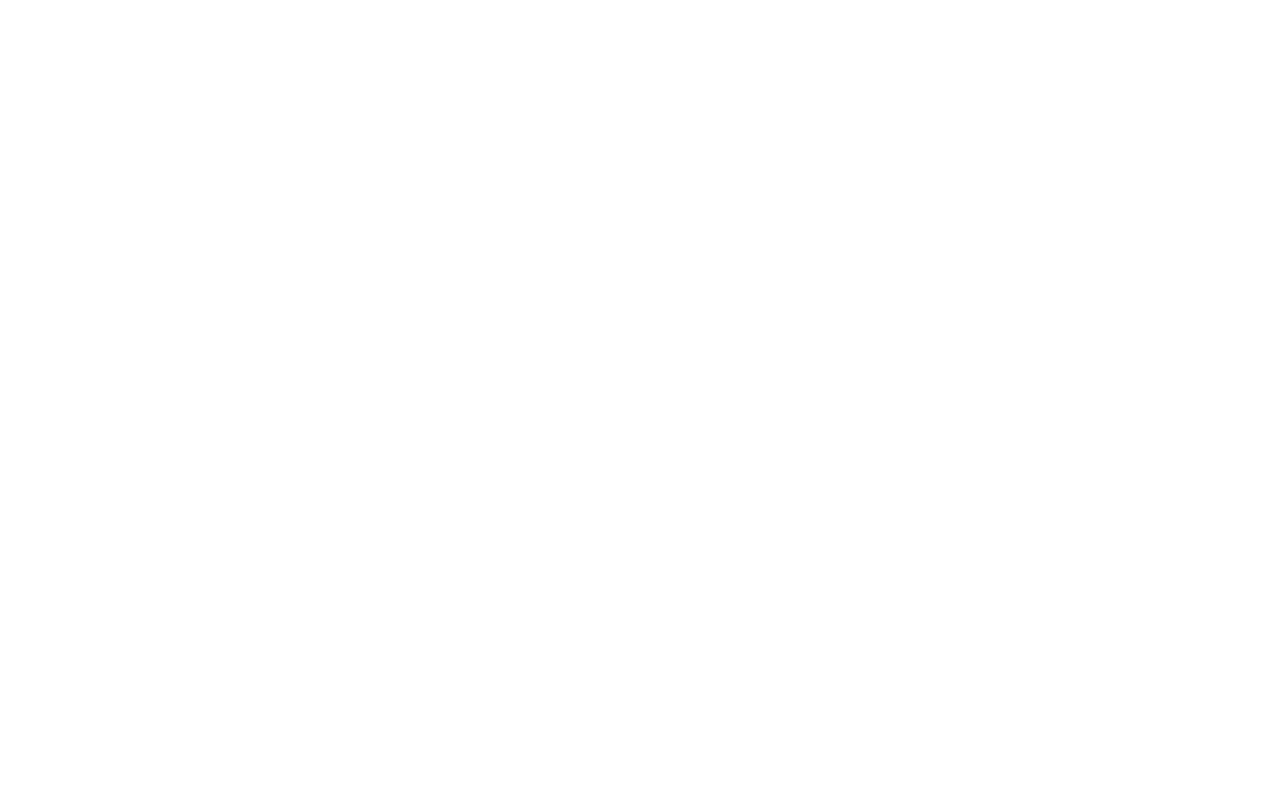
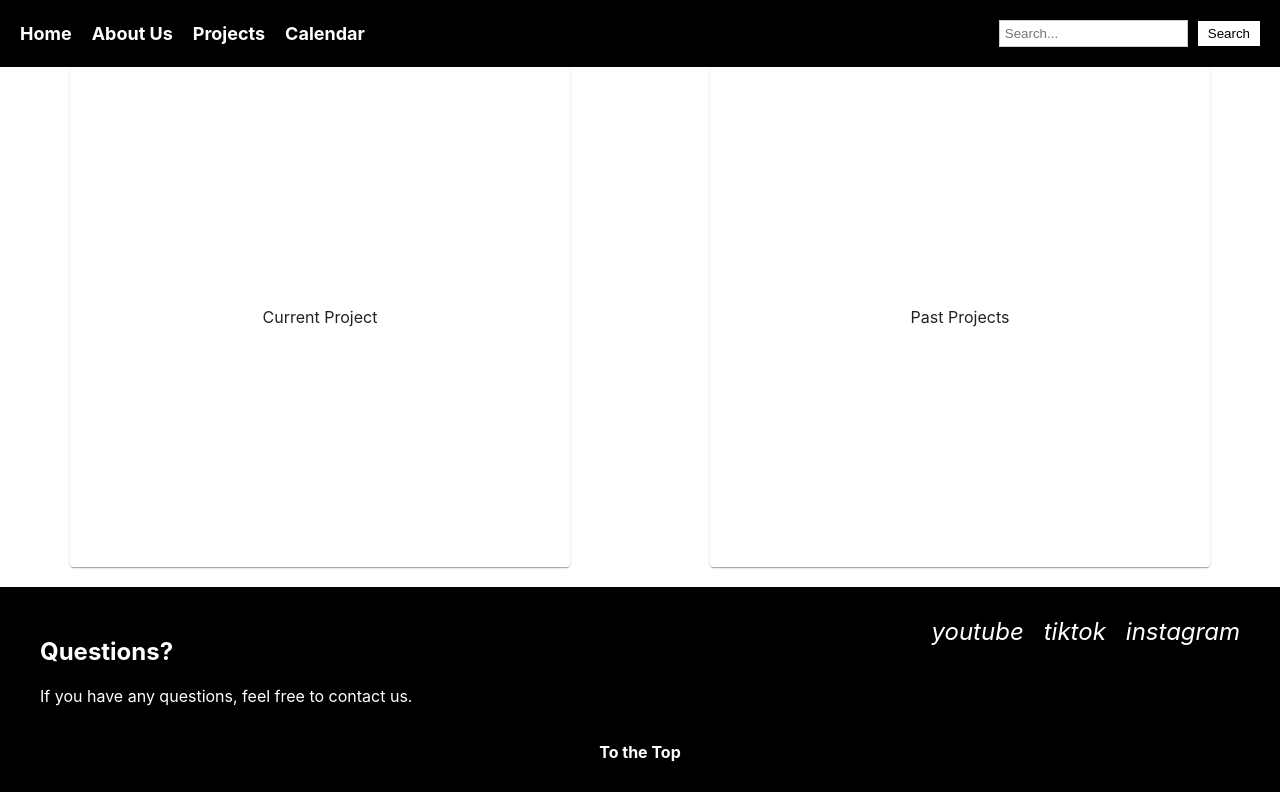
Before and after one commit to pquaidoo/TPP_Website, a React (Create React App) app in the folder frontend/: page /projects in a window 1280 px wide. Before the commit this address had no page. Built offline with nearby package versions, Linux system fonts and the light colour scheme.

Commit message:
finished linking most if not everything

```diff
--- a/frontend/src/AppRouter.js
+++ b/frontend/src/AppRouter.js
@@ -3,7 +3,9 @@ import React from "react";
 import { BrowserRouter, Routes, Route } from "react-router-dom";
 import Home from "./components/pages/Home";
 import About from "./components/pages/About";
-import Contact from "./components/pages/ContactUs";
+import Projects from "./components/pages/projects/Projects";
+import PastProjects from "./components/pages/projects/PastProject";
+import CurrentProjects from "./components/pages/projects/CurrentProjects";
 
 const AppRouter = () => {
   console.log("AppRouter");
@@ -12,7 +14,9 @@ const AppRouter = () => {
       <Routes>
         <Route path="/" element={<Home />} />
         <Route path="/about" element={<About />} />
-        <Route path="/contact" element={<Contact />} />
+        <Route path="/projects" element={<Projects />} />
+        <Route path="/projects/past" element={<PastProjects />} />
+        <Route path="/projects/current" element={<CurrentProjects />} />
       </Routes>
     </BrowserRouter>
   );
--- a/frontend/src/components/AboutUs/OfficerCards/OfficerCardList.components.jsx
+++ b/frontend/src/components/AboutUs/OfficerCards/OfficerCardList.components.jsx
@@ -14,10 +14,16 @@ let OfficerCardList = () => {
   }, []);
 
   return (
+    <div
+      style={{
+        backgroundImage: "linear-gradient(to bottom right, #647DEE, #7F53AC)",
+        height: "100%", // Adjust the height as needed
+      }}
+    >
       <Carousel
         autoPlay
         infiniteLoop
-      interval={5000} //every 5seconds it'll switch
+        interval={5000}
         showThumbs={false}
         showStatus={false}
         showIndicators={false}
@@ -36,6 +42,7 @@ let OfficerCardList = () => {
           </div>
         ))}
       </Carousel>
+    </div>
   );
 };
 
--- a/frontend/src/components/header.js
+++ b/frontend/src/components/header.js
@@ -15,7 +15,7 @@ const Header = () => {
             <Link to="/about">About Us</Link>
           </li>
           <li>
-            <a href="#projects">Projects</a>
+            <Link to="/projects">Projects</Link>
           </li>
           <li>
             <a href="#calendar">Calendar</a>
--- a/frontend/src/components/pages/About.js
+++ b/frontend/src/components/pages/About.js
@@ -1,12 +1,14 @@
 import React from "react";
-import HeroBanner from "../slogan.components";
 import Header from "../header";
+import Footer from "../footer";
+import AboutUs from "../AboutUs/AboutUs.component";
 
 const About = () => {
   return (
     <div>
       <Header />
-      <HeroBanner />
+      <AboutUs />
+      <Footer />
     </div>
   );
 };
--- a/frontend/src/components/pages/ContactUs.js
+++ /dev/null
@@ -1,11 +0,0 @@
-import React from "react";
-
-const ContactUs = () => {
-  return (
-    <div>
-      <h1>Contact Us Page</h1>
-    </div>
-  );
-};
-
-export default ContactUs;
--- /dev/null
+++ b/frontend/src/components/pages/projects/CurrentProjects.js
@@ -0,0 +1,15 @@
+import React from "react";
+import Header from "../../header";
+import Footer from "../../footer";
+
+const Projects = () => {
+  return (
+    <div>
+      <Header />
+      <h1> Current</h1>
+      <Footer />
+    </div>
+  );
+};
+
+export default Projects;
--- /dev/null
+++ b/frontend/src/components/pages/projects/PastProject.js
@@ -0,0 +1,15 @@
+import React from "react";
+import Header from "../../header";
+import Footer from "../../footer";
+
+const Projects = () => {
+  return (
+    <div>
+      <Header />
+      <h1> past</h1>
+      <Footer />
+    </div>
+  );
+};
+
+export default Projects;
--- /dev/null
+++ b/frontend/src/components/pages/projects/Projects.js
@@ -0,0 +1,16 @@
+import React from "react";
+import Header from "../../header";
+import Footer from "../../footer";
+import ProjectHistory from "../../projectPage/ProjectPage.components";
+
+const Projects = () => {
+  return (
+    <div>
+      <Header />
+      <ProjectHistory />
+      <Footer />
+    </div>
+  );
+};
+
+export default Projects;
--- a/frontend/src/components/projectPage/ProjectPage.components.jsx
+++ b/frontend/src/components/projectPage/ProjectPage.components.jsx
@@ -1,6 +1,7 @@
 import * as React from "react";
 import Card from "@mui/material/Card";
 import Box from "@mui/material/Box";
+import { Link } from "react-router-dom";
 
 const squareCardStyles = {
   width: "500px", // Set the width of the square card
@@ -17,10 +18,12 @@ const squareCardStyles = {
   },
 };
 
-function ProjectCard({ children }) {
+function ProjectCard({ children, to }) {
   return (
     <Card sx={squareCardStyles}>
-      <Box p={2}>{children}</Box>
+      <Link to={to} style={{ textDecoration: "none", color: "inherit" }}>
+        <Box p={2}>{children}</Box>
+      </Link>
     </Card>
   );
 }
@@ -33,8 +36,8 @@ export default function ProjectPage() {
 
   return (
     <div style={projectCardContainerStyles}>
-      <ProjectCard>Current Project</ProjectCard>
-      <ProjectCard>Past Projects</ProjectCard>
+      <ProjectCard to="/projects/current">Current Project</ProjectCard>
+      <ProjectCard to="/projects/past">Past Projects</ProjectCard>
     </div>
   );
 }
```
Lines whose indentation alone changed are shown as unchanged.
